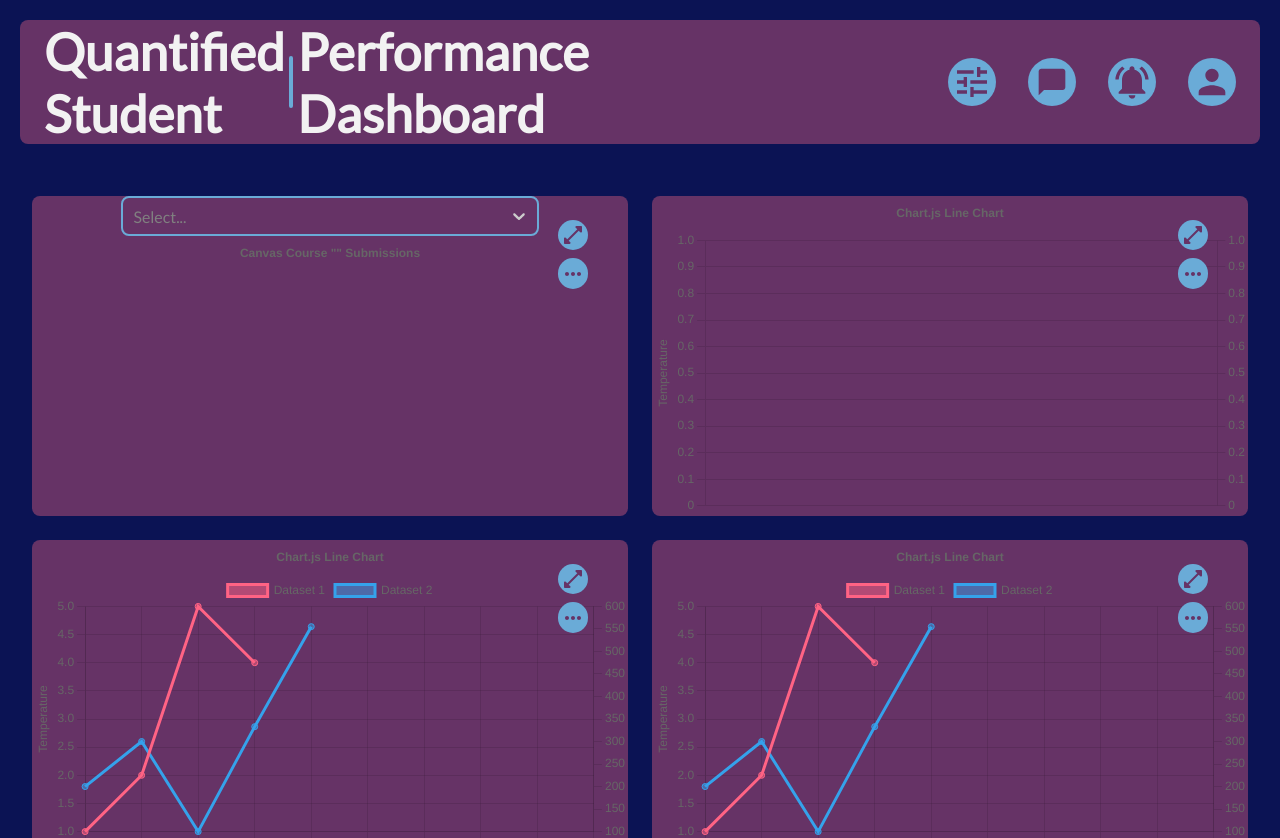
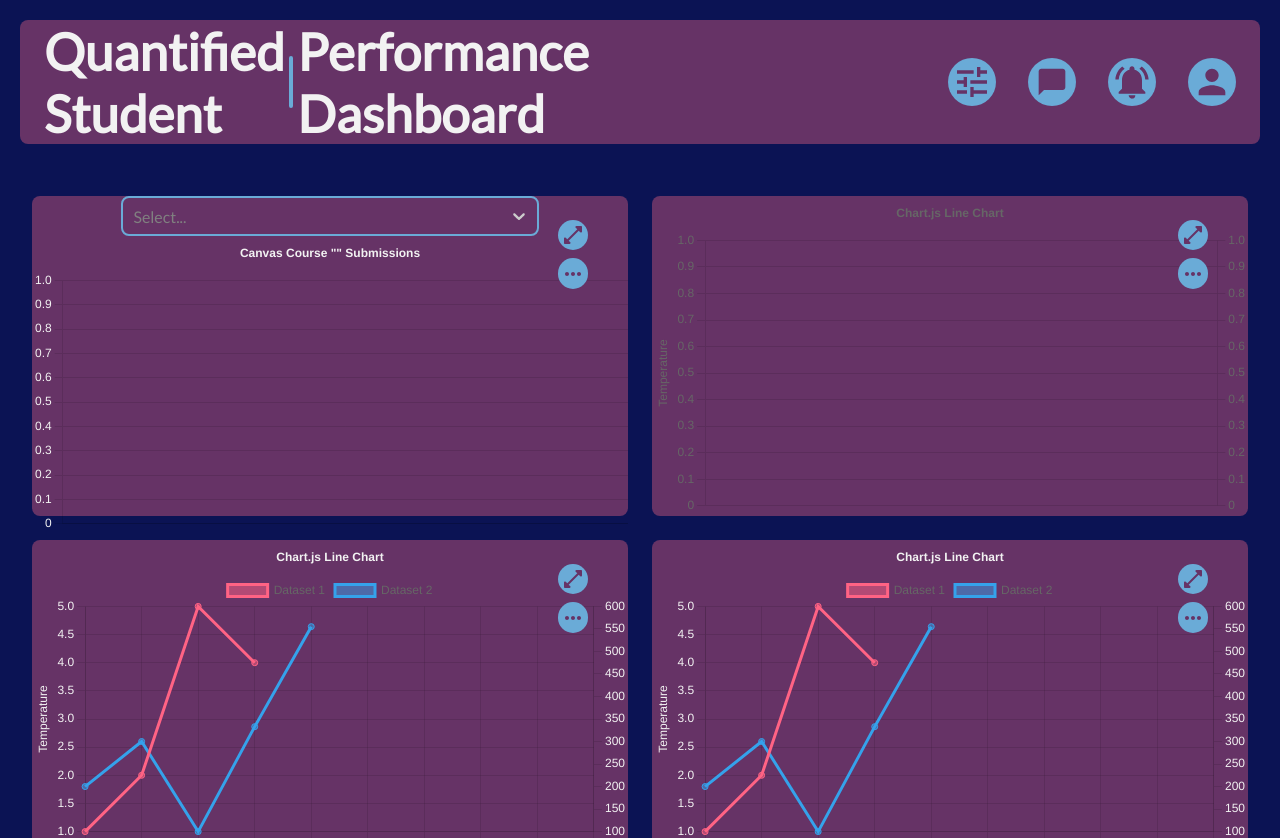
Before and after one commit to quantifiedstudent/Dashboard, a React (Vite) app: page / in a window 1280 px wide. Shown: the top 838 px of the page. Built offline with nearby package versions, Linux system fonts and the light colour scheme; no server answers.

Commit message:
Chart font colour update

```diff
--- a/src/charts/CanvasOneCourseSubmissionsChart.tsx
+++ b/src/charts/CanvasOneCourseSubmissionsChart.tsx
@@ -16,6 +16,7 @@ import IGraphCanvasCourseSubmissions, {
 import Course from "../models/ICourse";
 import { courseContext } from "../contexts/courseContext";
 import Select, { ActionMeta, SingleValue } from "react-select";
+import Colours from "../css/Colours";
 
 ChartJS.register(
   CategoryScale,
@@ -48,6 +49,19 @@ const options = (courseName: string) => ({
     title: {
       display: true,
       text: `Canvas Course "${courseName}" Submissions`,
+      color: Colours.fontColourDark,
+    },
+  },
+  scales: {
+    y: {
+      ticks: {
+        color: Colours.fontColourDark,
+      },
+    },
+    x: {
+      ticks: {
+        color: Colours.fontColourDark,
+      },
     },
   },
 });
--- a/src/charts/ExampleChart.tsx
+++ b/src/charts/ExampleChart.tsx
@@ -11,6 +11,7 @@ import {
   ChartData,
 } from "chart.js";
 import { Line } from "react-chartjs-2";
+import Colours from "../css/Colours";
 
 ChartJS.register(
   CategoryScale,
@@ -53,6 +54,7 @@ export const options: ChartOptions<"line"> = {
     title: {
       display: true,
       text: "Chart.js Line Chart",
+      color: Colours.fontColourDark,
     },
   },
   scales: {
@@ -63,6 +65,10 @@ export const options: ChartOptions<"line"> = {
       title: {
         display: true,
         text: "Temperature",
+        color: Colours.fontColourDark,
+      },
+      ticks: {
+        color: Colours.fontColourDark,
       },
     },
     y1: {
@@ -71,6 +77,17 @@ export const options: ChartOptions<"line"> = {
       position: "right" as const,
       grid: {
         drawOnChartArea: false,
+      },
+      title: {
+        color: Colours.fontColourDark,
+      },
+      ticks: {
+        color: Colours.fontColourDark,
+      },
+    },
+    x: {
+      ticks: {
+        color: Colours.fontColourDark,
       },
     },
   },
```
